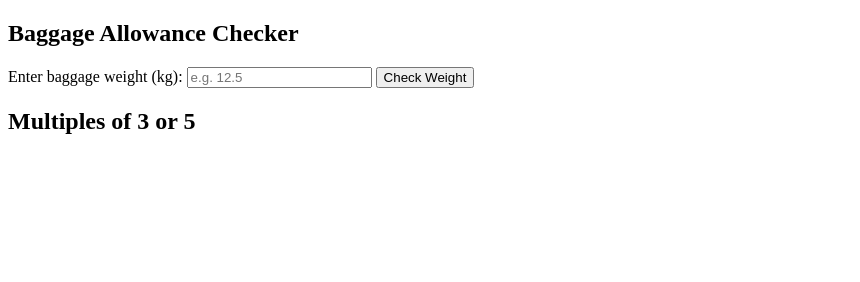
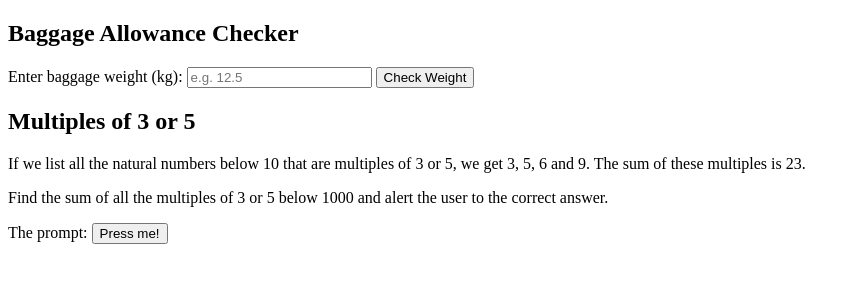
Before and after one commit to Saad982/FirsRepository, a plain HTML site: page index.html in a window 1280 px wide. Shown: the whole page, without its empty margins (0-860 px from the left). Drawn offline with Linux system fonts and the light colour scheme.

Commit message:
Multipleof3or5

```diff
--- a/index.html
+++ b/index.html
@@ -11,6 +11,10 @@
    <br>
 
    <h2>Multiples of 3 or 5</h2>
+
+   <p>If we list all the natural numbers below 10 that are multiples of 3 or 5, we get 3, 5, 6 and 9. The sum of these multiples is 23.</p>
+   <p>Find the sum of all the multiples of 3 or 5 below 1000 and alert the user to the correct answer.</p>
+   <p>The prompt: <button onclick="doIt()">Press me!</button></p>
 
 
   <script>
@@ -28,6 +32,17 @@
         alert("Baggage is within the allowance.");
       }
     }
+
+
+    function doIt() {
+      let sum = 0;
+      for (let i = 1; i < 1000; i++) {
+        if (i % 3 === 0 || i % 5 === 0) {
+          sum += i;
+        }
+      }
+      alert("The sum of all multiples of 3 or 5 below 1000 is: " + sum);
+    }
   </script>
 </body>
 </html>
```
